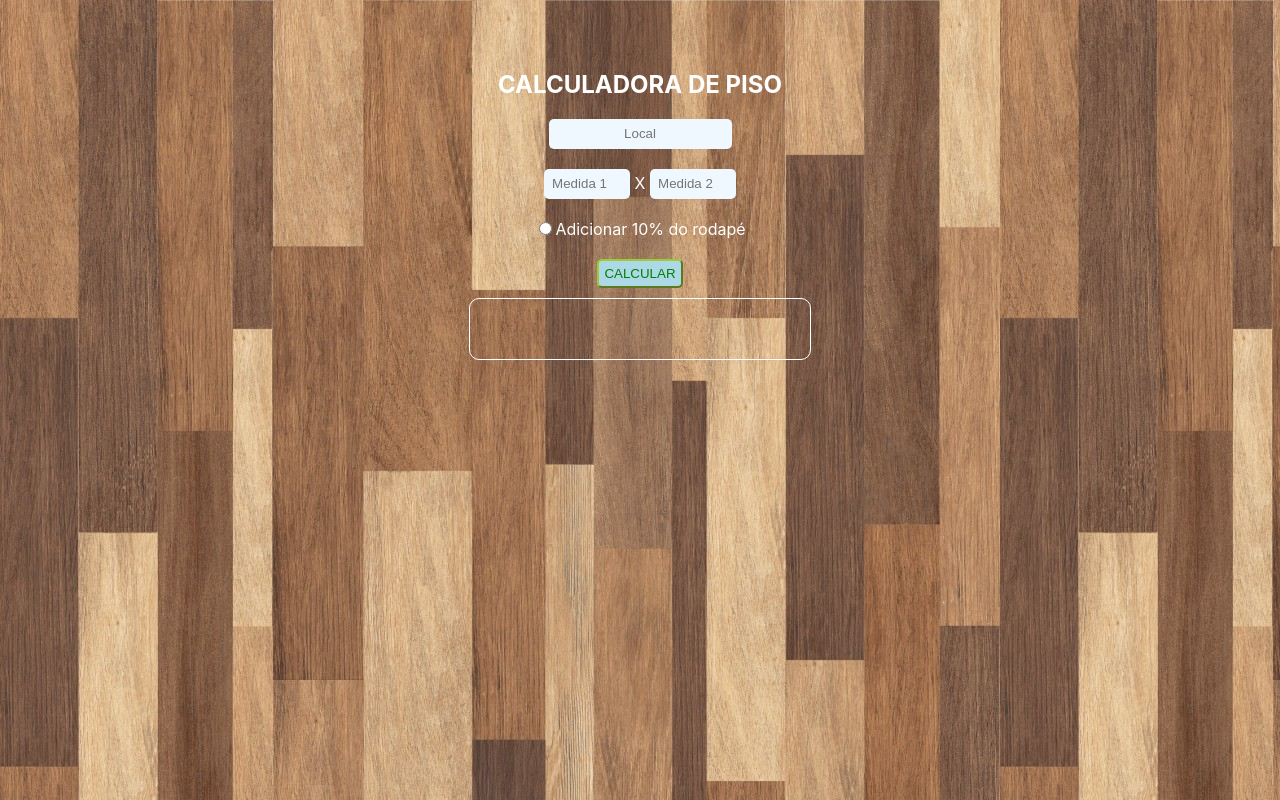
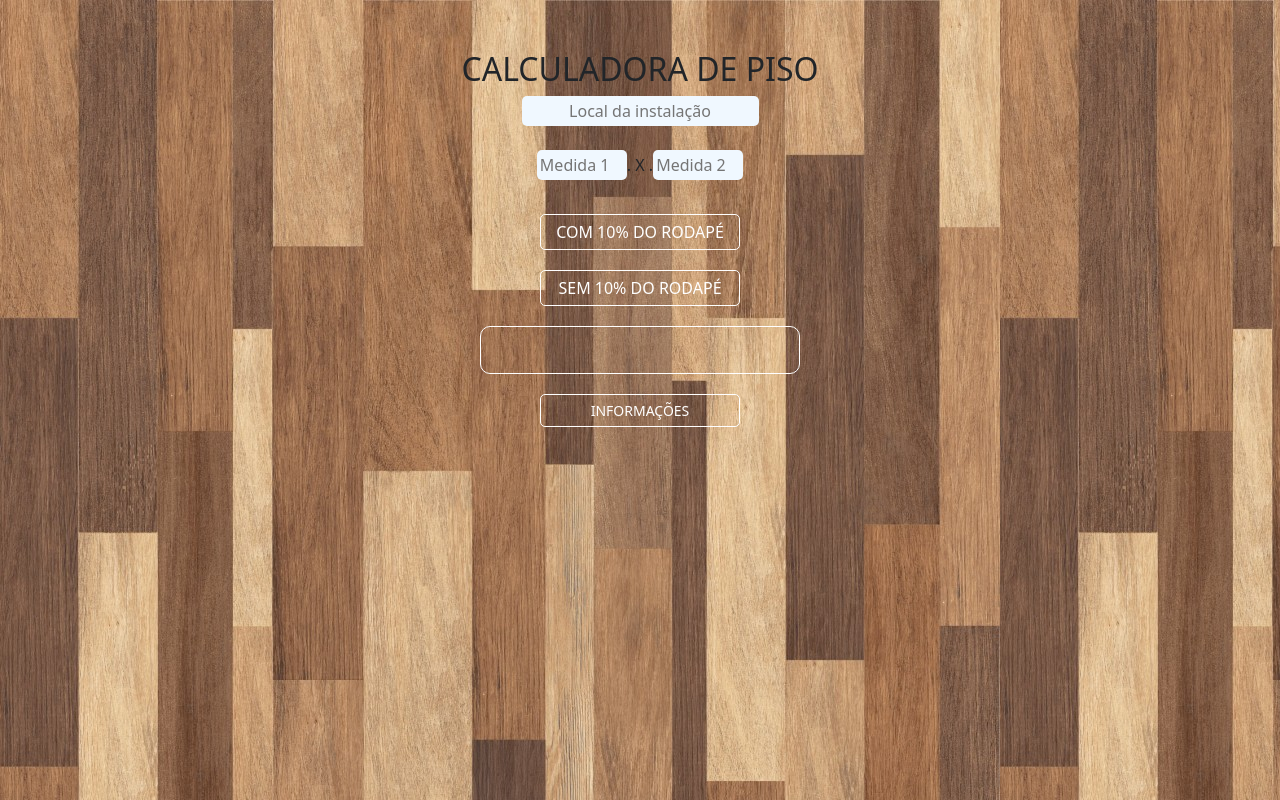
Before and after one commit to luizmarcelolm/calculo_de_piso, a React (Create React App) app: page / in a window 1280 px wide. Built offline with nearby package versions, Linux system fonts and the light colour scheme.

Commit message:
implementação de informações de uso

```diff
--- a/src/App.js
+++ b/src/App.js
@@ -1,10 +1,12 @@
 import React from 'react';
 import Headers from './Headers/Headers';
+import Example from './info/info';
 
 function App (props) {
   return (
     <div>
     <Headers />
+    <Example />
     </div>
   );
 };
--- a/src/Headers/Headers.css
+++ b/src/Headers/Headers.css
@@ -1,55 +1,56 @@
 body {
-  padding-top: 50px;
-  max-width: 100vw;
-  background-image: url("/src/imagens/fundo.jpg");
-  color: white;
-  margin: 0;
+  padding-top: 50px!important;
+  max-width: 100vw!important;
+  background-image: url("/src/imagens/fundo.jpg")!important;
+  margin: 0!important;
 }
 
 .app{
-  text-align: center;
+  text-align: center!important;
 }
 
 .container{
-  font-size: 15px;
-  font-weight: bold;
-  padding: 10px;
-  border: 1px solid white;
-  width: 320px;
-  height: auto;
-  border-radius: 10px;
+  font-size: 15px!important;
+  font-weight: bold!important;
+  padding: 10px!important;
+  border: 1px solid white!important;
+  width: 320px!important;
+  height: auto!important;
+  border-radius: 10px!important;
 }
 
+
+
 .deletar{
-  color: red;
+  color: red!important;
 }
 
 .container_info_fora{
-  padding: 10px;
-  display: flex;
-  justify-content: center;
+  padding: 10px!important;
+  display: flex!important;
+  justify-content: center!important;
 }
 
 .lista{
- list-style: none;
- padding: 5px;
+ list-style: none!important;
+ padding: 5px!important;
 }
 
 .item{
-  color: white;
-  width: 100%;
-  display: flex;
-  justify-content: space-between;
+  color: white!important;
+  width: 100%!important;
+  display: flex!important;
+  justify-content: space-between!important;
 }
 
 .input{
-    text-align: center;
-    padding: 3px;
-    max-width: 80px;
-    min-height: 24px;
-    border-radius: 5px;
-    background-color: aliceblue;
-    border:none
+    text-align: center!important;
+    padding: 3px!important;
+    max-width: 90px!important;
+    min-height: 24px!important;
+    border-radius: 5px!important;
+    background-color: aliceblue!important;
+    border:none!important;
 }
 
 .local{
@@ -63,16 +64,26 @@ body {
 }
 
 .btn{
-    padding: 5px;
-    min-height: 24px;
-    border-radius: 5px;
-    background-color: #ADD8E6;
-    color:green;
-    border-color: yellowgreen;
+    margin:10px !important;
+    min-width: 200px !important;
+    padding: 5px!important;
+    min-height: 24px !important;
+    border-radius: 5px !important;
+    color:white !important;
+    border-color: white !important;
+}
+
+.btnDeletar{
+  border-radius: 5px !important;
+  border-color: red !important;
+  background-color: transparent !important;
+}
+
+.btnDeletar:hover{
+  border-color: #CD0000 !important;
 }
 
 .btn:hover{
-  border-color:white;
-
-
+  border-color:black !important;
+  color:black !important;
 }
--- a/src/Headers/Headers.js
+++ b/src/Headers/Headers.js
@@ -6,12 +6,8 @@ import '../Headers/Headers.css';
 function Headers() {
 
   const [form, setForm] = useState("");
-
-  var checked_gender = document.querySelector('input[name = "soma"]:checked');
-
   let [lista, setLista] = useState ([]);
   let [novoItem, setNovoItem] = useState("");
-
 
       return (
       <Fragment>
@@ -21,32 +17,36 @@ function Headers() {
 
             <input className='local'
               value={novoItem} onChange = {value => setNovoItem(value.target.value)}
-              placeholder='Local'
+              placeholder='Local da instalação'
               maxLength={10}
               type="text" /><br></br><br></br>
 
             <input className='input'
+              id='input1'
               onChange={handleChange}
               placeholder='Medida 1'
               type="number"
               name="input_1" />
 
-              <label>  X  </label>
+              <label>.  X  .</label>
 
               <input className='input'
+              id='input2'
               onChange={handleChange}
               placeholder='Medida 2'
               type="number"
               name="input_2" /><br></br><br></br>
 
-              <div className="radios">
-                <input type="radio" value="soma" name="soma"/>Adicionar 10% do rodapé
-              </div> <br></br>
+              <button
+                onClick={()=> adicionarNovoItem1()}
+                className="btn">
+                COM 10% DO RODAPÉ
+              </button><br></br>
 
               <button
-                onClick={()=> adicionarNovoItem()}
+                onClick={()=> adicionarNovoItem2()}
                 className="btn">
-                CALCULAR
+                SEM 10% DO RODAPÉ
               </button>
 
           </div>
@@ -56,7 +56,7 @@ function Headers() {
                     {lista.map((item, index) => (
                       <li key={index} className='item'>
                         {item}
-                        <button onClick = {() => deletarItem(index)}>
+                        <button className='btnDeletar' onClick = {() => deletarItem(index)}>
                           <label className='deletar'>X</label>
                         </button>
                       </li>
@@ -68,26 +68,49 @@ function Headers() {
       </Fragment>
       );
 
-      function adicionarNovoItem () {
-        if (checked_gender !== null){
-        console.log("com 10 %")
+
+      //com redapé
+      function adicionarNovoItem1 () {
+        if (form.input_1 > 0 && form.input_2 > 0 ){
         const calc = (form.input_1 * form.input_2);
-        setLista ([(novoItem)+(" ")+(form.input_1)+("")+("X")+(form.input_2)+("=")+(calc.toFixed(2))+("mts²"),...lista]);
+        const calc1 = (calc)+(((calc) * 10)/100);
+        setLista ([(novoItem)+(" ")+(form.input_1)+("")+("X")+(form.input_2)+("=")+(calc1.toFixed(2))+("mts²"),...lista]);
+
+        //limpar input de medidas
+        document.getElementById("input1").value = "";
+        document.getElementById("input2").value = "";
+        form.input_1 = "";
+        form.input_2 = "";
         setNovoItem("");
-        }else{
-       const calc = (form.input_1 - form.input_2);
-        setLista ([(novoItem)+(" ")+(form.input_1)+("")+("X")+(form.input_2)+("=")+(calc.toFixed(2))+("mts²"),...lista]);
-        setNovoItem("");
-        console.log("sem 10 %")
+        } else {
+          return alert("MEDIDAS PRECISAM SER PREENCHIDAS CORRETAMENTE!!!")
+        }
       }
+      // sem rodapé
+      function adicionarNovoItem2 () {
+        if (form.input_1 > 0 && form.input_2 > 0 ){
+          const calc = (form.input_1 * form.input_2);
+          setLista ([(novoItem)+(" ")+(form.input_1)+("")+("X")+(form.input_2)+("=")+(calc.toFixed(2))+("mts²"),...lista]);
+
+          //limpar input de medidas
+          document.getElementById("input1").value = "";
+          document.getElementById("input2").value = "";
+          form.input_1 = "";
+          form.input_2 = "";
+          setNovoItem("");
+          } else {
+            return alert("MEDIDAS PRECISAM SER PREENCHIDAS!!!")
+          }
       }
 
+      //deletar itens
       function deletarItem (index) {
         let tempArray = [...lista];
         tempArray.splice(index, 1);
         setLista(tempArray);
       }
 
+      //pegando informações dos inputs
       function handleChange(e) {
         setForm({ ...form, [e.target.name]: e.target.value });
       }
--- a/src/index.js
+++ b/src/index.js
@@ -2,7 +2,8 @@ import React from 'react';
 import ReactDOM from 'react-dom/client';
 import App from './App';
 import './index.css';
-
+import 'bootstrap/dist/css/bootstrap.min.css';
+import './Headers/Headers.css';
 
 
 
--- /dev/null
+++ b/src/info/info.js
@@ -0,0 +1,38 @@
+import React, { Component } from 'react';
+import { Collapse, Button, CardBody, Card } from 'reactstrap';
+
+class Example extends Component {
+  constructor(props) {
+    super(props);
+    this.toggle = this.toggle.bind(this);
+    this.state = { collapse: false };
+  }
+
+  toggle() {
+    this.setState({ collapse: !this.state.collapse });
+  }
+
+  render() {
+    return (
+      <div className='text-center'>
+        <Button color="white" size="sm" onClick={this.toggle} style={{ marginBottom: '1rem' }}>INFORMAÇÕES</Button>
+        <Collapse isOpen={this.state.collapse}>
+          <Card>
+            <CardBody>
+            Para um cálculo de metragem para piso mais preciso, é indicado se basear na planta baixa do empreendimento. Assim, o resultado será obtido por meio da regra:
+            M² = base x altura (duas dimensões do piso);
+
+            Para exemplificar, a seguir, separei um modelo de cálculo de metragem. Veja só:
+
+            Para um piso com medidas de 45 x 45 cm, utilize a mesma unidade de medida, tudo em centímetros ou em metro, convertendo em 0,45m x 0,45 m; Com base na fórmula, consideramos a área a ser instalada o piso de 25m²;
+
+            Para um cálculo tranquilo, é necessário acrescentar 10% sob as medidas da metragem;Coletado todos esses dados, chegamos a fórmula de metragem do piso: 0,205 x 25 = 123, 4567901 + 10%. Dessa forma, o resultado será de 135 unidades de piso para instalação em uma área de 25 m².
+            </CardBody>
+          </Card>
+        </Collapse>
+      </div>
+    );
+  }
+}
+
+export default Example;
```
Also changed, not shown: src/index.css (line endings or trailing spaces), 1 other file (tests, documents, lock files or other folders).
